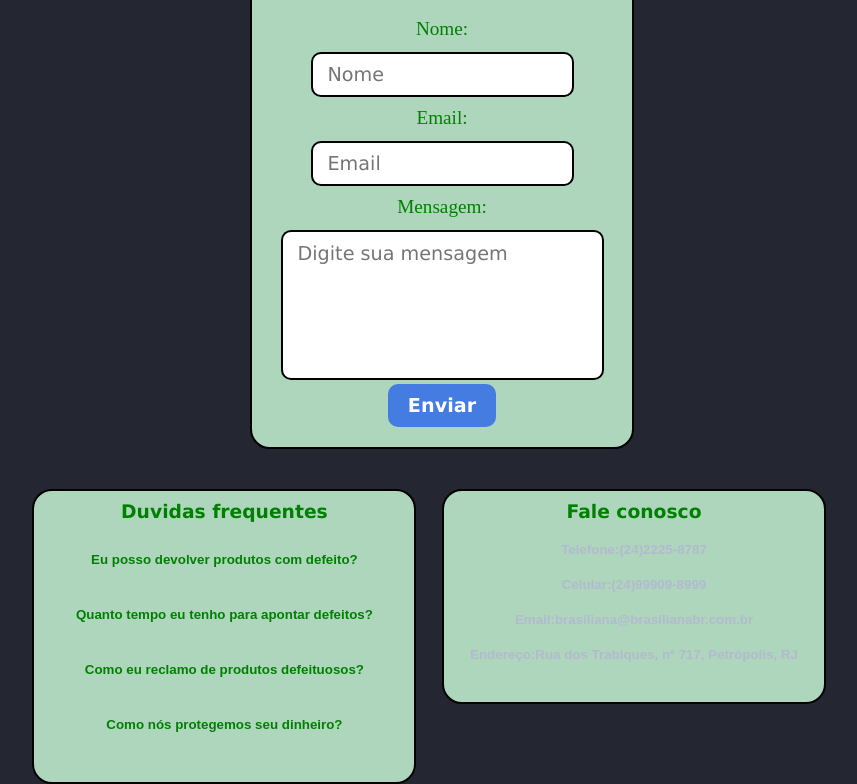
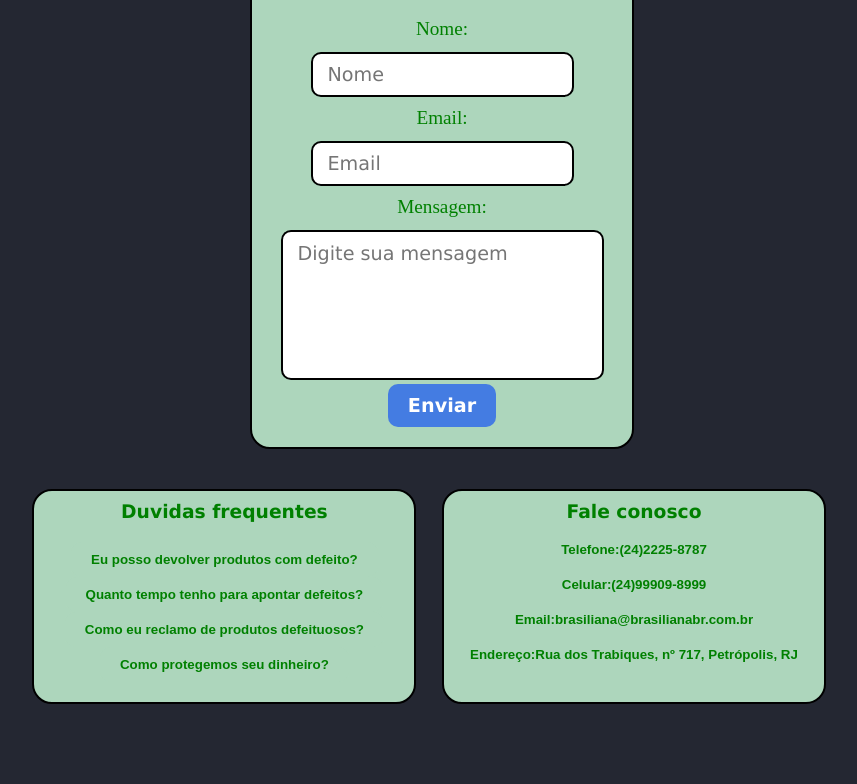
Before and after one commit to thiagobellato/trabalho-react-grupo4, a React (Vite) app in the folder projeto_react_g4/: page /contato in a window 1280 px wide. Shown: the part 277-1061 px from the top of the page, without its empty margins (198-1055 px from the left). After the commit the page ends 981 px from the top, so only its background shows below. Built offline with nearby package versions, Linux system fonts and the light colour scheme.

Commit message:
Fix: correção de bug de estilo na pagina e erros de gramatica.

```diff
--- a/projeto_react_g4/src/pages/Contato/index.jsx
+++ b/projeto_react_g4/src/pages/Contato/index.jsx
@@ -50,15 +50,15 @@ export default function Contato() {
           <h3 className='titulo'>Duvidas frequentes</h3>
 
           <button onClick={onClick} className='botao'>Eu posso devolver produtos com defeito?</button>
-          <p ref={dropDownRef} className={`res ${isActive ? "active" : "inactive"}`} >Não. você comprou por que quis. O golpe ta ai, cai quem quer!</p>
+          <p ref={dropDownRef} className={`res ${isActive ? "active" : "inactive"}`} >Não. Você comprou por que quis. O golpe ta ai, cai quem quer!</p>
 
-          <button onClick={onClick1} className='botao'>Quanto tempo eu tenho para apontar defeitos?</button>
-          <p ref={dropDownRef1} className={`res ${isActive1 ? "active" : "inactive"}`}>Você tem todo o tempo do mundo para apontar defeitos, mas por favor não entre em contato conosco para relatalos. Nos não queremos saber!!!</p>
+          <button onClick={onClick1} className='botao'>Quanto tempo tenho para apontar defeitos?</button>
+          <p ref={dropDownRef1} className={`res ${isActive1 ? "active" : "inactive"}`}>Você tem todo o tempo do mundo para apontar defeitos, mas por favor não entre em contato conosco para relatá-los. Nos não queremos saber!!!</p>
 
           <button onClick={onClick2} className='botao'>Como eu reclamo de produtos defeituosos?</button>
           <p ref={dropDownRef2} className={`res ${isActive2 ? "active" : "inactive"}`}>Reclame com quem você quiser, menos conosco. O mundo já é um lugar muito estressante para ficarmos ouvindo suas reclamações.</p>
 
-          <button onClick={onClick3} className='botao'>Como nós protegemos seu dinheiro?</button>
+          <button onClick={onClick3} className='botao'>Como protegemos seu dinheiro?</button>
           <p ref={dropDownRef3} className={`res ${isActive3 ? "active" : "inactive"}`}>Nós deixamos ele bem seguro dentro do nosso bolso. Deixamos ele tão seguro que você nunca mais vai velo.</p>
         </div>
 
--- a/projeto_react_g4/src/pages/More/style.css
+++ b/projeto_react_g4/src/pages/More/style.css
@@ -63,7 +63,7 @@ main .cards .card {
     height: 2px;
 }
 
-p {
+/* p {
     margin-top: 20px;
     font-size: 1.2rem;
 
@@ -73,7 +73,7 @@ p {
     font-weight: 500;
 
     color: #B3BACF;
-}
+} */
 
 .btns {
     display: flex;
```
